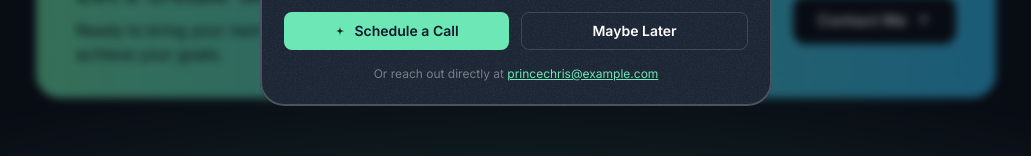
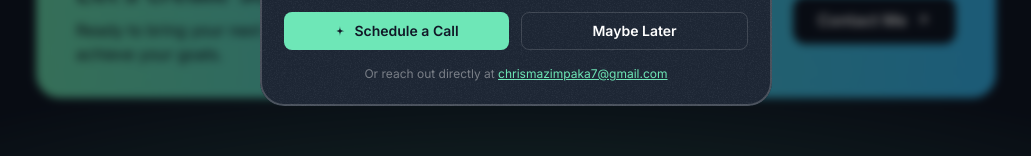
Before and after one commit to chrismazi/myportifolioweb, a Next.js app: page / in a window 1280 px wide. Both pictures are taken after a click on the button "Contact Me". Shown: the part 5382-5538 px from the top of the page, without its empty margins (124-1155 px from the left). Built offline with nearby package versions, Linux system fonts and the light colour scheme; a web font is replaced by a local one.

Commit message:
update contact modal and welcome notification

```diff
--- a/src/components/ContactModal.tsx
+++ b/src/components/ContactModal.tsx
@@ -139,10 +139,10 @@ export const ContactModal = ({ isOpen, onClose }: ContactModalProps) => {
             <p className="text-white/40 text-xs">
               Or reach out directly at{' '}
               <a
-                href="mailto:princechris@example.com"
+                href="mailto:chrismazimpaka7@gmail.com"
                 className="text-emerald-300 hover:text-emerald-200 underline"
               >
-                princechris@example.com
+                chrismazimpaka7@gmail.com
               </a>
             </p>
           </div>
--- a/src/components/WelcomeNotification.tsx
+++ b/src/components/WelcomeNotification.tsx
@@ -54,8 +54,8 @@ export const WelcomeNotification = ({ isVisible, onClose }: WelcomeNotificationP
         <div className="flex items-start gap-3">
           <div className="flex-1">
             <p className="text-white text-sm leading-relaxed">
-              Hi 👋🏽, I&apos;m <span className="font-semibold text-emerald-300">Chris</span>. My superpower is{' '}
-              <span className="font-semibold text-emerald-300">talking to computers</span>.
+              Hi 👋🏽, I&apos;m <span className="font-semibold text-emerald-300">Chris</span>. I speak fluent {' '}
+              <span className="font-semibold text-emerald-300">tech with an African accent</span>.
               and I make dope <span className="text-emerald-300">AI solutions for Africa</span>!
             </p>
           </div>
```
